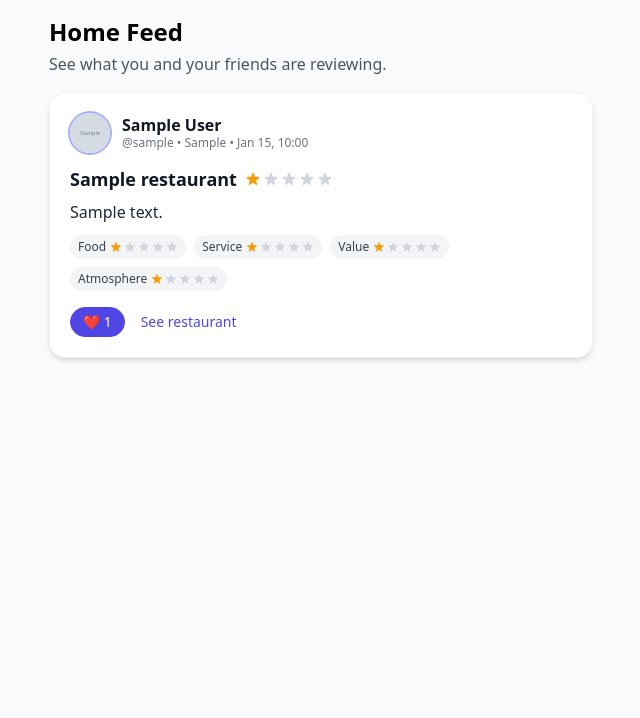
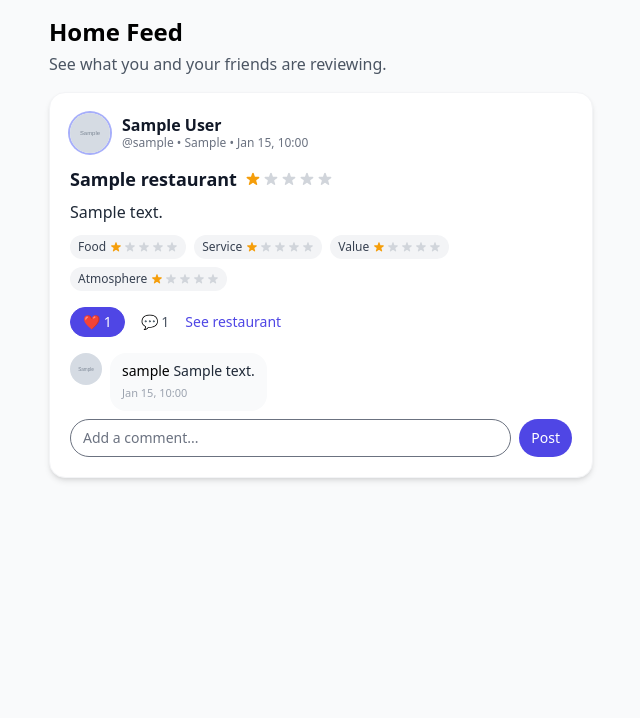
Before and after one commit to ratuja-reddy/oishii, a Django app: page / in a window 1280 px wide. Shown: the top 718 px of the page, without its empty margins (319-959 px from the left). Run offline with Django 5.2, Linux system fonts and the light colour scheme; a user stored in the database is signed in; tables that the repository leaves empty hold one stand-in row (values such as "Sample post"); grey boxes marked "Sample" are stand-in pictures; style sheets or scripts are compiled from the project's sources; some libraries are stand-ins or nearby versions.

Commit message:
add ability to add comments

```diff
--- a/oishii/urls.py
+++ b/oishii/urls.py
@@ -26,6 +26,7 @@ urlpatterns = [
     path("friends/find/search/", sviews.find_friends_search, name="friends_find_search"),  # HTMX results
     path("social/follow/<int:user_id>/", sviews.toggle_follow, name="toggle_follow"),      # HTMX toggle
     path("social/like/<int:pk>/", sviews.toggle_like, name="toggle_like"),
+    path("activity/<int:activity_id>/comment/", sviews.add_comment, name="add_comment"),
     path("me/", sviews.profile_me, name="profile_me"),
     path("me/edit/", sviews.edit_profile, name="edit_profile"),
     path("u/<str:username>/", sviews.profile_public, name="profile_public"),
--- a/social/views.py
+++ b/social/views.py
@@ -6,12 +6,13 @@ from django.db.models import Count, Q
 from django.http import HttpResponseBadRequest
 from django.shortcuts import get_object_or_404, redirect, render
 from django.views.decorators.http import require_http_methods
+from django.views.decorators.http import require_POST
 
 from places.models import Review, List, Pin
 
 from .forms import ProfileForm, UserEditForm
-from .models import Activity, Follow, Like, Profile
-from django.db.models import Count, Prefetch
+from django.db.models import Prefetch, Count
+from .models import Activity, Follow, Like, Comment
 
 # ---------- Auth / Profile ----------
 
@@ -167,8 +168,17 @@ def feed(request):
 
     activities = (
         Activity.objects
-        .select_related("user", "user__profile", "restaurant", "review")  # 👈 pull profile too
+        .select_related("user", "user__profile", "restaurant", "review")
         .filter(user_id__in=audience, type="review")
+        .prefetch_related(                                                # 👈 add
+            Prefetch(
+                "comments",
+                queryset=Comment.objects
+                    .select_related("user", "user__profile")
+                    .order_by("created_at")
+            )
+        )
+        .annotate(comment_count=Count("comments"))                         # 👈 add
         .order_by("-created_at")[:50]
     )
 
@@ -206,6 +216,20 @@ def toggle_like(request, pk):
     activity.liked_by_me = liked_by_me
 
     return render(request, "social/_like_button.html", {"a": activity})
+
+
+
+@require_POST
+@login_required
+def add_comment(request, activity_id):
+    activity = get_object_or_404(Activity, id=activity_id)
+    text = (request.POST.get("text") or "").strip()
+    if text:
+        Comment.objects.create(user=request.user, activity=activity, text=text)
+
+    # send the user back to where they were (keeps scroll position with an anchor)
+    next_url = request.POST.get("next") or reverse("feed")
+    return redirect(next_url)
 
 # ---------- Follow (HTMX) ----------
 
--- a/templates/social/feed.html
+++ b/templates/social/feed.html
@@ -7,25 +7,23 @@
 <div class="space-y-5">
   {% for a in activities %}
     <!-- Activity card -->
-    <article class="bg-white rounded-2xl shadow-md border border-gray-100 p-5 hover:shadow-lg transition">
+    <article id="activity-{{ a.id }}" class="bg-white rounded-2xl shadow-md border border-gray-100 p-5 hover:shadow-lg transition">
       <!-- Header: avatar + name + time -->
       <header class="flex items-center gap-3 mb-3">
         {% if a.user.profile and a.user.profile.avatar %}
-          <a href="{% url 'profile_public' a.user.username %}">
+          <a href="{% if a.user.id == request.user.id %}{% url 'profile_me' %}{% else %}{% url 'profile_public' a.user.username %}{% endif %}">
             <img src="{{ a.user.profile.avatar.url }}"
                  alt="{{ a.user.username }} avatar"
                  class="w-10 h-10 rounded-full object-cover ring-2 ring-indigo-400/70">
           </a>
         {% else %}
-          <a href="{% url 'profile_public' a.user.username %}">
+          <a href="{% if a.user.id == request.user.id %}{% url 'profile_me' %}{% else %}{% url 'profile_public' a.user.username %}{% endif %}">
             <div class="w-10 h-10 rounded-full bg-gray-200 ring-2 ring-indigo-200"></div>
           </a>
         {% endif %}
-
         <div class="flex-1 leading-tight min-w-0">
-          <!-- Prefer display_name, then full name, then @username -->
           <div class="font-semibold text-gray-900 truncate">
-            <a class="hover:underline" href="{% url 'profile_public' a.user.username %}">
+            <a class="hover:underline" href="{% if a.user.id == request.user.id %}{% url 'profile_me' %}{% else %}{% url 'profile_public' a.user.username %}{% endif %}">
               {% if a.user.profile and a.user.profile.display_name %}
                 {{ a.user.profile.display_name }}
               {% elif a.user.first_name or a.user.last_name %}
@@ -36,10 +34,10 @@
             </a>
           </div>
           <div class="text-xs text-gray-500 truncate">
-            <a class="hover:underline" href="{% url 'profile_public' a.user.username %}">@{{ a.user.username }}</a>
-            {% if a.user.profile and a.user.profile.location %}
-              • {{ a.user.profile.location }}
-            {% endif %}
+            <a class="hover:underline" href="{% if a.user.id == request.user.id %}{% url 'profile_me' %}{% else %}{% url 'profile_public' a.user.username %}{% endif %}">
+              @{{ a.user.username }}
+            </a>
+            {% if a.user.profile and a.user.profile.location %} • {{ a.user.profile.location }}{% endif %}
             • {{ a.created_at|date:"M j, H:i" }}
           </div>
         </div>
@@ -62,7 +60,7 @@
         <p class="mt-2 text-gray-800 leading-snug">{{ a.review.text }}</p>
       {% endif %}
 
-      <!-- Sub-ratings as soft badges -->
+      <!-- Sub-ratings -->
       {% if a.review.food or a.review.service or a.review.value or a.review.atmosphere %}
         <div class="mt-3 flex flex-wrap gap-2 text-xs">
           {% if a.review.food %}
@@ -94,16 +92,54 @@
 
       <!-- Actions -->
       <footer class="mt-4 flex items-center gap-4">
-        <!-- Like button partial (is a <form> with CSRF inside) -->
         <div id="like-{{ a.id }}">
           {% include "social/_like_button.html" with a=a %}
         </div>
+
+        <div class="text-sm text-gray-600">💬 {{ a.comment_count|default:0 }}</div>
 
         <a class="text-sm font-medium text-indigo-600 hover:text-indigo-700 hover:underline"
            href="{% url 'places:restaurant_detail' a.restaurant.id %}">
           See restaurant
         </a>
       </footer>
+
+      <!-- Comments -->
+      <div class="mt-4 space-y-3">
+        {% if a.comments.all %}
+          {% for c in a.comments.all %}
+            <div class="flex items-start gap-2">
+              {% if c.user.profile and c.user.profile.avatar %}
+                <img src="{{ c.user.profile.avatar.url }}"
+                     class="h-8 w-8 rounded-full object-cover flex-shrink-0" alt="">
+              {% else %}
+                <div class="h-8 w-8 rounded-full bg-gray-200 flex-shrink-0"></div>
+              {% endif %}
+              <div class="bg-gray-50 rounded-2xl px-3 py-2 text-sm max-w-full">
+                <span class="font-medium">{{ c.user.username }}</span>
+                <span class="text-gray-800 break-words">{{ c.text }}</span>
+                <div class="text-[11px] text-gray-400 mt-0.5">{{ c.created_at|date:"M j, H:i" }}</div>
+              </div>
+            </div>
+          {% endfor %}
+        {% else %}
+          <p class="text-sm text-gray-400">No comments yet.</p>
+        {% endif %}
+      </div>
+
+      <!-- Comment form -->
+      <form method="post"
+            action="{% url 'add_comment' a.id %}"
+            class="mt-2 flex gap-2">
+        {% csrf_token %}
+        <input type="hidden" name="next" value="{{ request.get_full_path }}#activity-{{ a.id }}">
+        <input type="text" name="text" placeholder="Add a comment..."
+               class="flex-1 border rounded-full px-3 py-2 text-sm focus:outline-none focus:ring-1 focus:ring-indigo-500">
+        <button type="submit"
+                class="px-3 py-2 bg-indigo-600 text-white text-sm rounded-full hover:bg-indigo-700">
+          Post
+        </button>
+      </form>
     </article>
   {% empty %}
     <!-- Empty state -->
```
